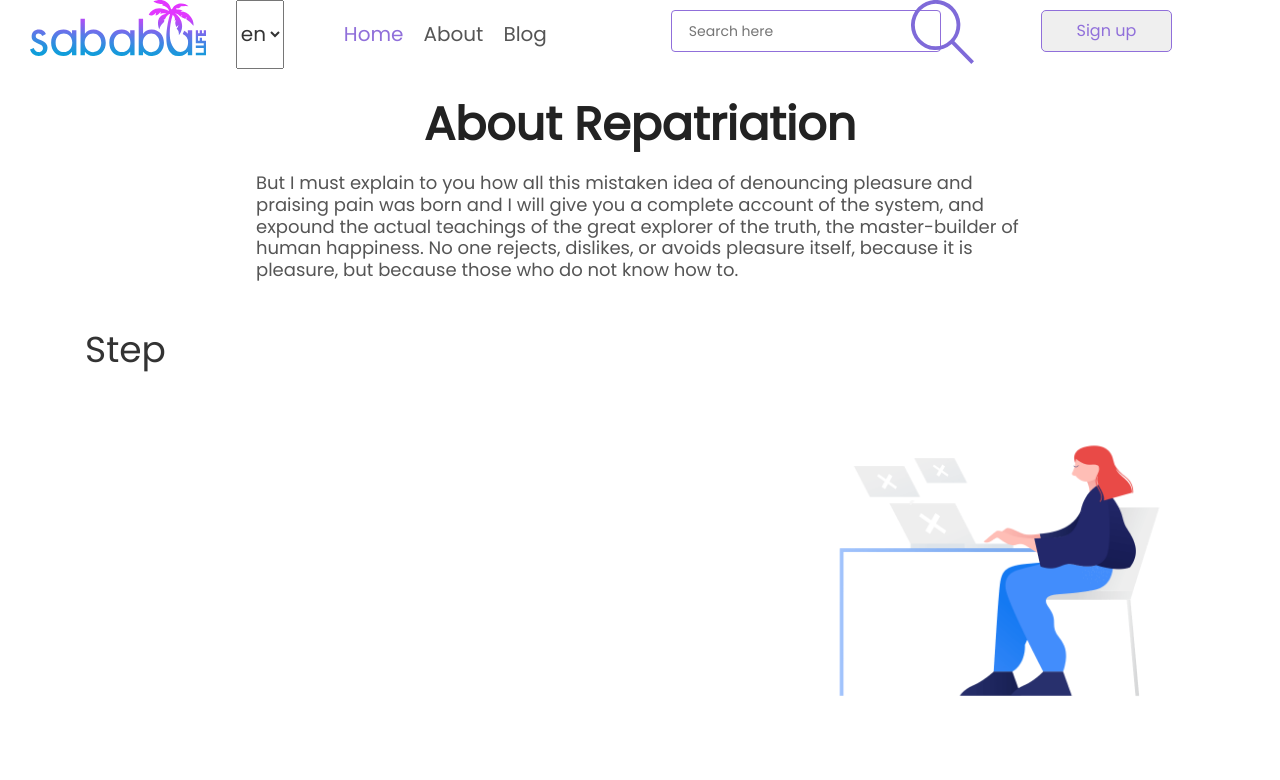
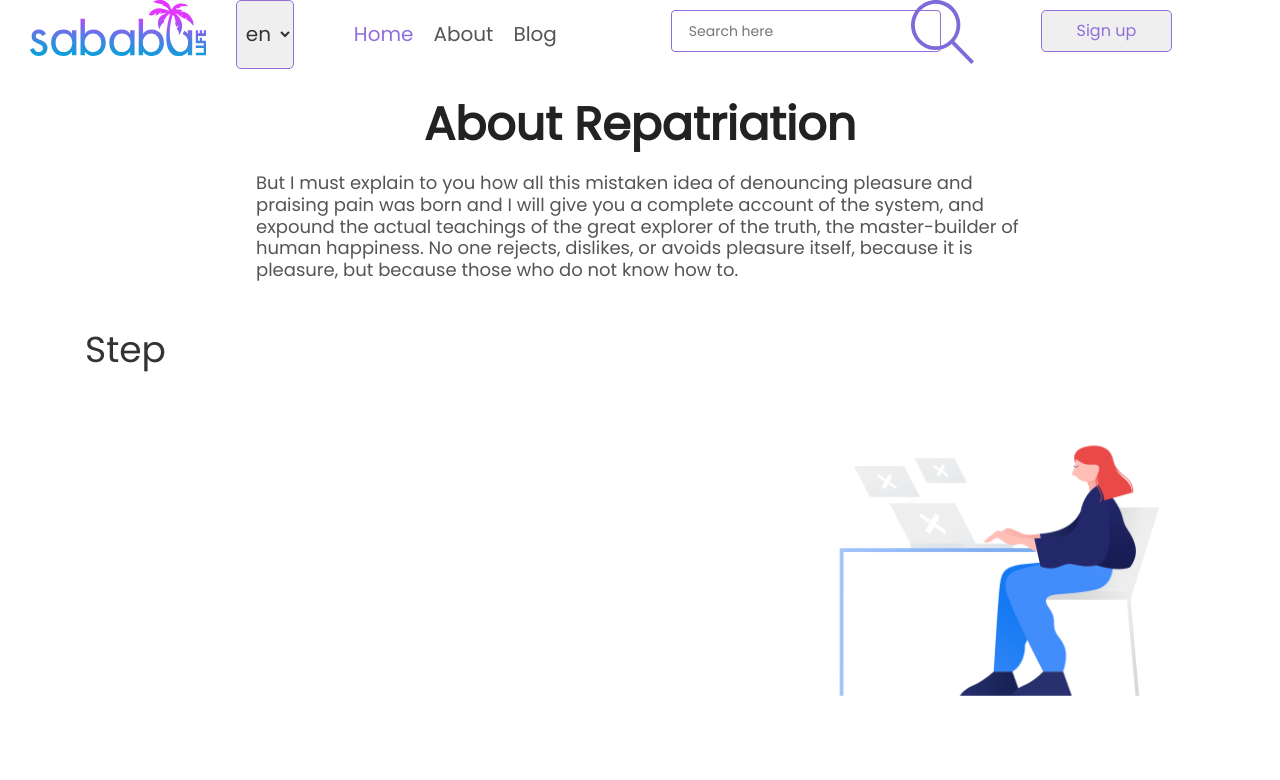
Before and after one commit to thesiv95/masa-sababa, a React (Create React App) app: page / in a window 1280 px wide. Shown: the top 780 px of the page. Built offline with nearby package versions, Linux system fonts and the light colour scheme.

Commit message:
update sass

```diff
--- a/src/components/header/nav/NavLang.js
+++ b/src/components/header/nav/NavLang.js
@@ -3,7 +3,7 @@ import React from "react";
 class NavLang extends React.Component {
     render() {
         return(
-            <select>
+            <select className='header_select'>
                 <option>en</option>
                 <option>ru</option>
                 <option>he</option>
--- a/src/styles/_components/header.sass
+++ b/src/styles/_components/header.sass
@@ -24,8 +24,10 @@
             margin-bottom: 5px
     &_signup
         float: right
-
-
+    &_select
+        border-color: $main-accent-color
+        border-radius: 5px
+        padding: 0 5px
     &_link
         color: $main-description
     &_link:hover
--- a/src/styles/style.css
+++ b/src/styles/style.css
@@ -36,6 +36,11 @@ body {
 }
 .header_signup {
   float: right;
+}
+.header_select {
+  border-color: #906FDA;
+  border-radius: 5px;
+  padding: 0 5px;
 }
 .header_link {
   color: #555555;
```
Also changed, not shown: 1 other file (tests, documents, lock files or other folders).
